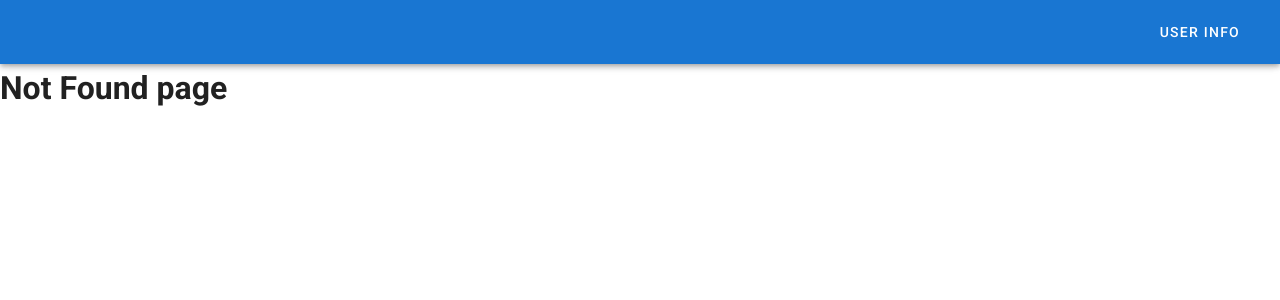
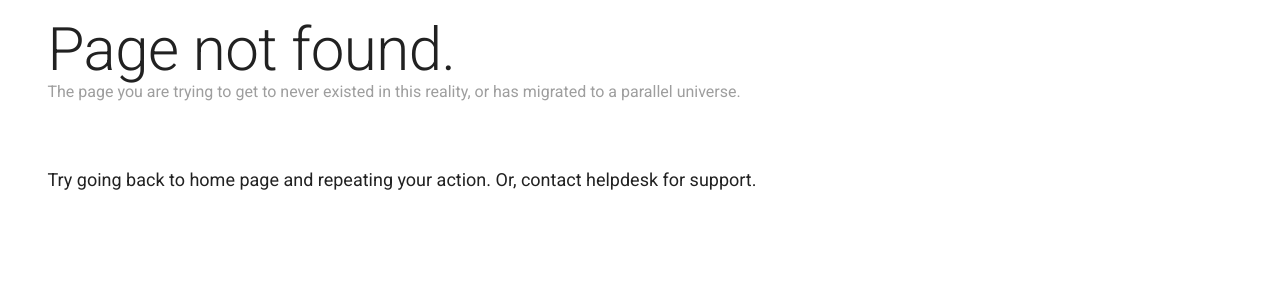
Before and after one commit to C-Shi/CondoPro, a Vue app: page /about in a window 1280 px wide. Before the commit this address had no page. Shown: the top 300 px of the page. Built offline with nearby package versions, Linux system fonts and the light colour scheme.

Commit message:
skeleton for navigation sidebar

```diff
--- a/src/App.vue
+++ b/src/App.vue
@@ -1,9 +1,12 @@
 <template>
   <v-app>
+
     <v-app-bar
+      v-if="$route.name != 'NotFound'"
       app
       color="primary"
       dark
+      clipped-left
     >
       <v-spacer></v-spacer>
 
@@ -16,6 +19,8 @@
       </v-btn>
     </v-app-bar>
 
+    <navigation v-if="$route.name != 'NotFound'" app></navigation>
+
     <v-main>
       <router-view/>
     </v-main>
@@ -24,11 +29,15 @@
 
 <script>
 
+import Navigation from '@/components/shared/Navigation.vue'
 export default {
   name: 'App',
-
-  data: () => ({
-    //
-  }),
+  components: {
+    Navigation
+  }
 };
 </script>
+
+<style lang="scss">
+@import "@/styles/style.scss";
+</style>
--- /dev/null
+++ b/src/components/shared/Navigation.vue
@@ -0,0 +1,57 @@
+<template>
+    <v-navigation-drawer app clipped id="side-bar" mobile-breakpoint="768">
+      <v-list nav>
+        <v-list-item class="nav-item"
+          v-for="item in items"
+          :key="item.title"
+          :to="item.route"
+        >
+          <v-list-item-icon>
+            <v-icon>{{ item.icon }}</v-icon>
+          </v-list-item-icon>
+
+          <v-list-item-content>
+            <v-list-item-title>{{ item.title }}</v-list-item-title>
+          </v-list-item-content>
+        </v-list-item>
+      </v-list>
+    </v-navigation-drawer>
+
+</template>
+
+<script>
+export default {
+  name: 'Navigation',
+  data: () => {
+    return {
+      items: [
+        {
+          title: 'Dashboard',
+          route: '/',
+          icon: 'mdi-view-dashboard'
+        },
+        {
+          title: 'User',
+          route: '/user',
+          icon: 'mdi-account'
+        },
+        {
+          title: 'Finance',
+          route: '/finance',
+          icon: 'mdi-currency-usd'
+        },
+        {
+          title: 'Calendar',
+          route: '/calendar',
+          icon: 'mdi-calendar'
+        },
+        {
+          title: 'Document',
+          route: '/document',
+          icon: 'mdi-file-document-multiple'
+        }
+      ]
+    }
+  }
+}
+</script>
--- /dev/null
+++ b/src/styles/_navigation.scss
@@ -0,0 +1,12 @@
+#side-bar {
+  background-color:  $primary-color;
+
+  .nav-item *{
+    color: $secondary-text-color;
+    font-weight: bold;
+
+  }
+  .v-list-item--active {
+    background-color: $active-color;
+  }
+}
--- /dev/null
+++ b/src/styles/style.scss
@@ -0,0 +1,7 @@
+$primary-color: #1976D2;
+$secondary-color: #9F32B2;
+$active-color: #126EC9;
+$primary-text-color: #333333;
+$secondary-text-color: #FFFAFA;
+
+@import '_navigation.scss'
--- a/src/views/NotFound.vue
+++ b/src/views/NotFound.vue
@@ -1,5 +1,28 @@
 <template>
-  <div class="404">
-    <h1>Not Found page</h1>
+  <div class="NotFound">
+    <v-container>
+      <v-layout row wrap>
+        <v-flex xs12>
+          <v-card height="400" color="transparent" flat>
+            <div class="display-3 mt-5">Page not found.</div>
+            <div class="grey--text lighten-5">
+              The page you are trying to get to never existed in this reality,
+              or has migrated to a parallel universe.
+            </div>
+            <div class="paragraph-text mt-2">
+              <br />
+              <br />Try going back to home page and repeating your action. Or,
+              contact helpdesk for support.
+            </div>
+          </v-card>
+        </v-flex>
+      </v-layout>
+    </v-container>
   </div>
 </template>
+
+<style>
+  .paragraph-text {
+    font-size: 18px;
+  }
+</style>
```
